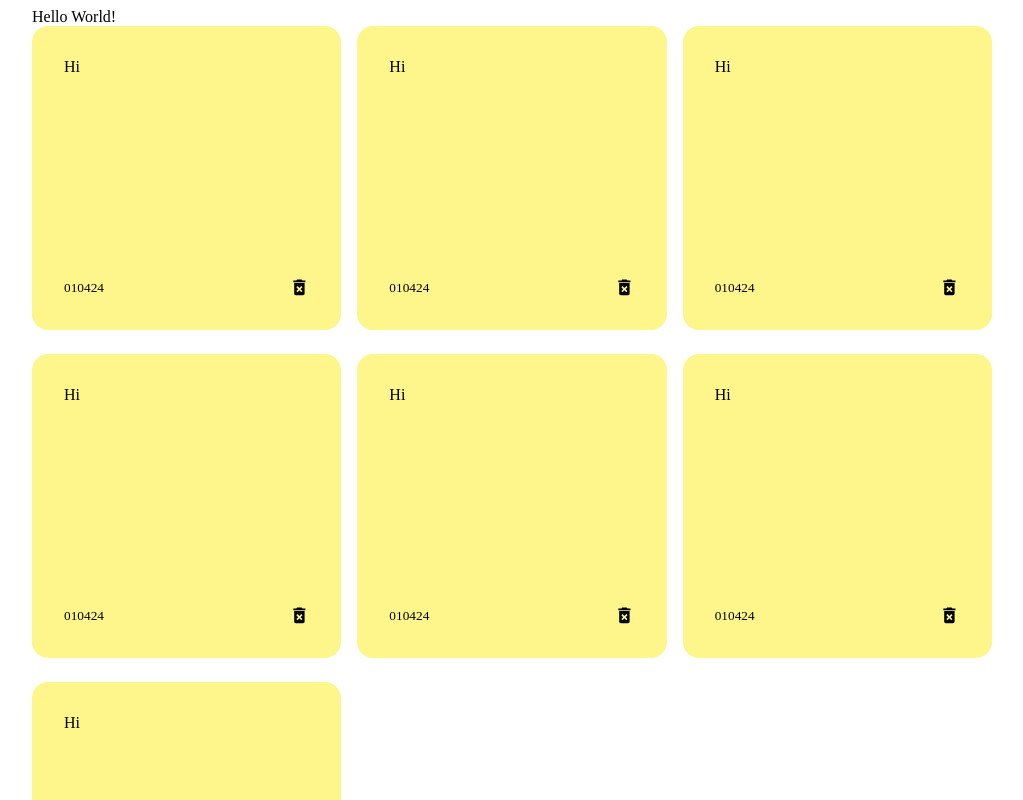
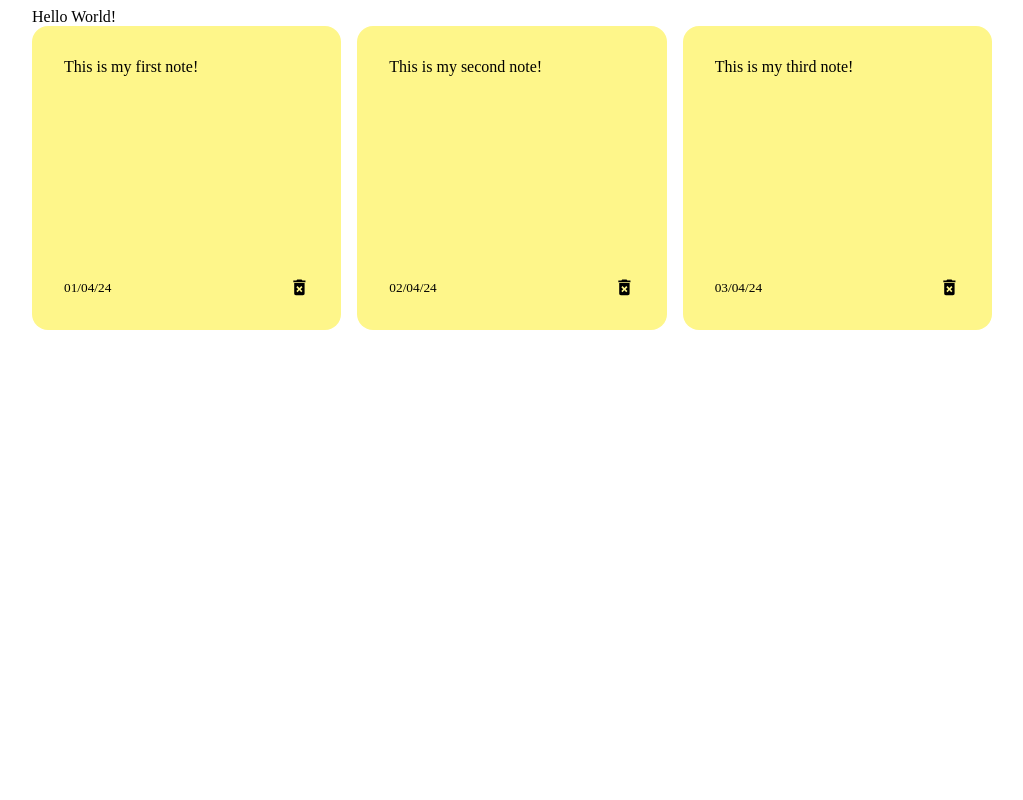
Before and after one commit to Yeonu-Kim/react_project, a React (Create React App) app in the folder memo_app/: page / in a window 1280 px wide. Shown: the top 800 px of the page, without its empty margins (128-1151 px from the left). Built offline with nearby package versions, Linux system fonts and the light colour scheme.

Commit message:
[feat] Make notes state for save the note list

```diff
--- a/memo_app/src/App.js
+++ b/memo_app/src/App.js
@@ -1,11 +1,30 @@
+import { useState } from "react";
+import { nanoid } from 'nanoid';
 import NoteList from './components/NoteList';
 import stlyes from './App.module.css';
 
 const App = () => {
+  const [notes, setNotes] = useState([
+    {
+    id: nanoid(),
+    text: "This is my first note!",
+    date: "01/04/24"
+    },
+    {
+      id: nanoid(),
+      text: "This is my second note!",
+      date: "02/04/24"
+    },
+    {
+      id: nanoid(),
+      text: "This is my third note!",
+      date: "03/04/24"
+    },
+  ]);
   return (
     <div className={stlyes.app}>
       Hello World!
-      <NoteList />
+      <NoteList notes={notes} />
     </div>
   );
 }
--- a/memo_app/src/components/Note.js
+++ b/memo_app/src/components/Note.js
@@ -1,12 +1,12 @@
 import { MdDeleteForever } from 'react-icons/md';
 import styles from "./Note.module.css";
 
-const Note = () => {
+const Note = ({ id, text, date }) => {
     return (
         <div className={styles.note}>
-            <span>Hi</span>
+            <span>{ text }</span>
             <div className={styles.note_footer}>
-                <small>010424</small>
+                <small>{ date }</small>
                 <MdDeleteForever className={styles.delete_icon} size="1.3em"/>
             </div>
         </div>
--- a/memo_app/src/components/NoteList.js
+++ b/memo_app/src/components/NoteList.js
@@ -1,16 +1,12 @@
 import Note from './Note';
 import styles from "./NoteList.module.css";
 
-const NoteList = () => {
+const NoteList = ({ notes }) => {
     return(
         <div className={styles.note_list}>
-            <Note />
-            <Note />
-            <Note />
-            <Note />
-            <Note />
-            <Note />
-            <Note />
+            {notes.map((note, key) => {
+                return <Note key={key} id={ note.id } text={ note.text } date={ note.date }/>
+            })}
         </div>
     );
 }
```
